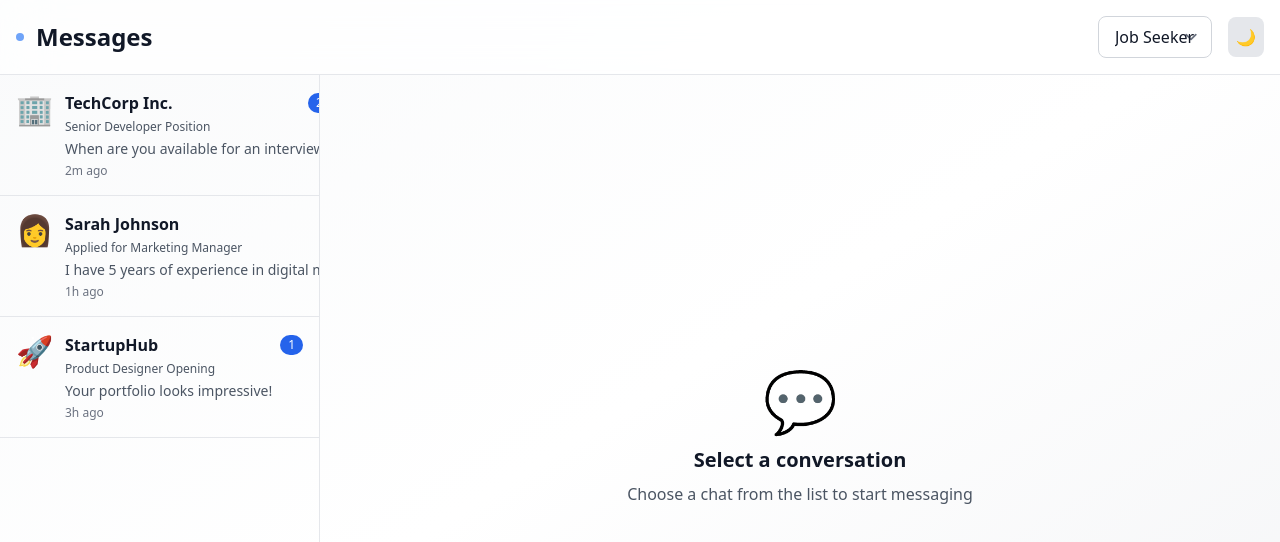
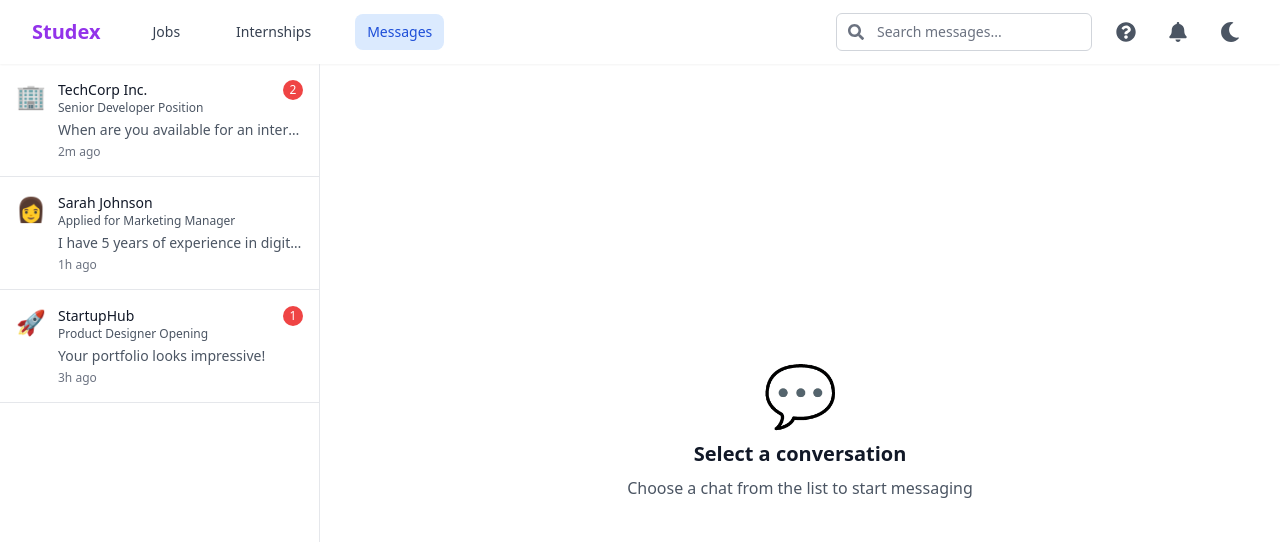
Before and after one commit to NdegeSimon/StudentsHub, a React (Vite) app in the folder client/: page /messages in a window 1280 px wide. Shown: the top 542 px of the page. Built offline with nearby package versions, Linux system fonts and the light colour scheme.

Commit message:
add temes

```diff
--- a/client/src/context/ThemeContext.jsx
+++ b/client/src/context/ThemeContext.jsx
@@ -1,50 +1,32 @@
-import { createContext, useContext, useState, useEffect } from 'react';
+import { createContext, useContext, useEffect, useState } from "react";
 
 const ThemeContext = createContext();
 
-export const ThemeProvider = ({ children }) => {
-  const [darkMode, setDarkMode] = useState(() => {
-    // Check for saved theme preference or use system preference
-    if (typeof window !== 'undefined') {
-      const savedTheme = localStorage.getItem('darkMode');
-      if (savedTheme !== null) {
-        return JSON.parse(savedTheme);
-      }
-      return window.matchMedia('(prefers-color-scheme: dark)').matches;
-    }
-    return false;
-  });
+export function ThemeProvider({ children }) {
+  const [darkMode, setDarkMode] = useState(
+    () => localStorage.getItem("theme") === "dark"
+  );
 
-  // Save preference to localStorage when it changes
   useEffect(() => {
-    localStorage.setItem('darkMode', JSON.stringify(darkMode));
-    // Add or remove dark class from document element and body
     const root = document.documentElement;
-    const body = document.body;
 
     if (darkMode) {
-      root.classList.add('dark');
-      body.classList.add('dark');
-      body.style.backgroundColor = '#111827';
-      body.style.color = '#f3f4f6';
+      root.classList.add("dark");
+      localStorage.setItem("theme", "dark");
     } else {
-      root.classList.remove('dark');
-      body.classList.remove('dark');
-      body.style.backgroundColor = '';
-      body.style.color = '';
+      root.classList.remove("dark");
+      localStorage.setItem("theme", "light");
     }
   }, [darkMode]);
 
-  const toggleDarkMode = () => setDarkMode(prev => !prev);
+  const toggleDarkMode = () => setDarkMode(!darkMode);
 
   return (
     <ThemeContext.Provider value={{ darkMode, toggleDarkMode }}>
-      <div className={darkMode ? 'dark' : ''}>
-        {children}
-      </div>
+      {children}
     </ThemeContext.Provider>
   );
-};
+}
 
 export const useTheme = () => {
   const context = useContext(ThemeContext);
--- a/client/src/pages/JobsPage.jsx
+++ b/client/src/pages/JobsPage.jsx
@@ -2,8 +2,10 @@ import React, { useState } from "react";
 import { Search, Bell, Settings, HelpCircle } from "lucide-react";
 import { Link } from "react-router-dom";
 import JobCard from "../components/JobCard";
+import { useTheme } from "../context/ThemeContext";
 
 export default function JobsPage() {
+  const { darkMode } = useTheme();
   const [searchText, setSearchText] = useState("");
   const [activeFilter, setActiveFilter] = useState("All");
   const [filterType, setFilterType] = useState("All");
@@ -101,13 +103,14 @@ export default function JobsPage() {
   };
 
   return (
-    <div className="min-h-screen bg-gray-100">
+    <div className={`min-h-screen ${darkMode ? 'dark bg-gray-900' : 'bg-gray-50'}`}>
+      <div className={`min-h-screen ${darkMode ? 'bg-gray-900' : 'bg-white'}`}>
       {/* Navigation Bar */}
-      <header className="bg-white shadow-sm">
+      <header className={`bg-${darkMode ? 'gray-800' : 'white'} shadow-sm`}>
         <div className="max-w-7xl mx-auto px-4 sm:px-6 lg:px-8">
           <div className="flex justify-between h-16 items-center">
             <div className="flex items-center">
-              <h1 className="text-xl font-bold text-purple-600">Studex</h1>
+              <h1 className={`text-xl font-bold text-${darkMode ? 'purple-400' : 'purple-600'}`}>Studex</h1>
               <nav className="hidden md:ml-10 md:flex space-x-8">
                 <Link to="/jobs" className="text-purple-900 hover:text-purple-700 px-3 py-2 text-sm font-medium">Jobs</Link>
                 <Link to="#" className="text-purple-900 hover:text-purple-700 px-3 py-2 text-sm font-medium">Internships</Link>
@@ -212,6 +215,7 @@ export default function JobsPage() {
           <div>Career Tips / Blog</div>
         </div>
       </footer>
+      </div>
     </div>
   );
 }
--- a/client/src/pages/Signup.jsx
+++ b/client/src/pages/Signup.jsx
@@ -1,6 +1,6 @@
 import React, { useState, useEffect } from "react";
 import { useNavigate, Link } from "react-router-dom";
-import { FaGoogle, FaGithub, FaFacebook, FaEye, FaEyeSlash, FaCheckCircle, FaTimesCircle, FaInfoCircle, FaArrowRight, FaSun, FaMoon } from "react-icons/fa";
+import { FaGoogle, FaGithub, FaFacebook, FaEye, FaEyeSlash, FaCheckCircle, FaTimesCircle, FaInfoCircle, FaArrowRight } from "react-icons/fa";
 import { FiUser, FiMail, FiLock, FiCopy, FiCheck, FiAlertCircle } from "react-icons/fi";
 import { motion, AnimatePresence } from "framer-motion";
 import { googleProvider } from "./firebase.js";
@@ -310,8 +310,6 @@ const Signup = () => {
             </div>
           </motion.div>
 
-          {/* User Type */}
-
           {/* Email */}
           <motion.div className="space-y-1" variants={itemVariants}>
             <div className="relative">
--- a/client/src/pages/messages.jsx
+++ b/client/src/pages/messages.jsx
@@ -1,8 +1,12 @@
 import { useState } from 'react';
+import { Link, NavLink, useNavigate } from 'react-router-dom';
+import { FaSearch, FaBell, FaQuestionCircle, FaSun, FaMoon } from 'react-icons/fa';
+import { useTheme } from '../context/ThemeContext';
 
 export default function MessagingSystem() {
-  const [darkMode, setDarkMode] = useState(false);
+  const { darkMode, toggleDarkMode } = useTheme();
   const [selectedChat, setSelectedChat] = useState(null);
+  const navigate = useNavigate();
   const [messageInput, setMessageInput] = useState('');
   const [userType, setUserType] = useState('jobseeker'); // 'jobseeker' or 'employer'
 
@@ -77,61 +81,117 @@ export default function MessagingSystem() {
       return conv;
     });
 
-    setConversations(updatedConversations);
-    setSelectedChat(updatedConversations.find(c => c.id === selectedChat.id));
     setMessageInput('');
+
+    // Auto-scroll to bottom
+    setTimeout(() => {
+      const messagesContainer = document.querySelector('.messages-container');
+      if (messagesContainer) {
+        messagesContainer.scrollTop = messagesContainer.scrollHeight;
+      }
+    }, 100);
   };
 
   return (
-    <div className={`h-screen flex flex-col transition-all duration-500 ${
+    <div className="flex flex-col min-h-screen">
+      {/* Navigation Bar */}
+      <header className={`${darkMode ? 'bg-gray-800' : 'bg-white'} shadow-sm`}>
+        <div className="max-w-7xl mx-auto px-4 sm:px-6 lg:px-8">
+          <div className="flex justify-between h-16 items-center">
+            <div className="flex items-center">
+              <Link to="/" className={`text-xl font-bold ${
+                darkMode ? 'text-purple-400 hover:text-purple-300' : 'text-purple-600 hover:text-purple-800'
+              } transition-colors`}>
+                Studex
+              </Link>
+              <nav className="hidden md:ml-10 md:flex space-x-8">
+                <Link
+                  to="/jobs"
+                  className={`${
+                    darkMode ? 'text-gray-300 hover:text-white' : 'text-gray-700 hover:text-gray-900'
+                  } px-3 py-2 text-sm font-medium transition-colors`}
+                >
+                  Jobs
+                </Link>
+                <Link
+                  to="#"
+                  className={`${
+                    darkMode ? 'text-gray-300 hover:text-white' : 'text-gray-700 hover:text-gray-900'
+                  } px-3 py-2 text-sm font-medium transition-colors`}
+                >
+                  Internships
+                </Link>
+                <NavLink
+                  to="/messages"
+                  className={({ isActive }) =>
+                    `px-3 py-2 rounded-lg text-sm font-medium transition-colors ${
+                      isActive
+                        ? darkMode
+                          ? 'bg-blue-900 text-white'
+                          : 'bg-blue-100 text-blue-700'
+                        : darkMode
+                          ? 'text-gray-300 hover:bg-gray-700'
+                          : 'text-gray-700 hover:bg-gray-100'
+                    }`
+                  }
+                >
+                  Messages
+                </NavLink>
+              </nav>
+            </div>
+
+            <div className="flex items-center space-x-4">
+              <div className="relative">
+                <div className="absolute inset-y-0 left-0 pl-3 flex items-center pointer-events-none">
+                  <FaSearch className={`h-4 w-4 ${darkMode ? 'text-gray-400' : 'text-gray-500'}`} />
+                </div>
+                <input
+                  type="text"
+                  className={`block w-full pl-10 pr-3 py-2 border ${
                     darkMode
-        ? 'bg-gradient-to-br from-gray-900 via-gray-800 to-gray-900'
-        : 'bg-gradient-to-br from-gray-50 via-white to-gray-100'
-    }`}>
-      {/* Header */}
-      <div className={`p-4 border-b backdrop-blur-xl transition-all duration-500 ${
-        darkMode
-          ? 'bg-gray-800 bg-opacity-50 border-gray-700'
-          : 'bg-white bg-opacity-70 border-gray-200'
-      }`}>
-        <div className="max-w-7xl mx-auto flex items-center justify-between">
-          <div className="flex items-center gap-3">
-            <div className={`w-2 h-2 rounded-full animate-pulse ${
-              darkMode ? 'bg-purple-500' : 'bg-blue-500'
-            }`}></div>
-            <h1 className={`text-2xl font-bold ${darkMode ? 'text-white' : 'text-gray-900'}`}>
-              Messages
-            </h1>
+                      ? 'border-gray-600 bg-gray-700 text-white placeholder-gray-400 focus:ring-purple-500 focus:border-purple-500'
+                      : 'border-gray-300 bg-white text-gray-900 placeholder-gray-500 focus:ring-purple-500 focus:border-purple-500'
+                  } rounded-md leading-5 focus:outline-none sm:text-sm transition-colors`}
+                  placeholder="Search messages..."
+                />
               </div>
-          <div className="flex items-center gap-4">
-            {/* User Type Selector */}
-            <select
-              value={userType}
-              onChange={(e) => setUserType(e.target.value)}
-              className={`px-4 py-2 rounded-lg border transition-all ${
-                darkMode
-                  ? 'bg-gray-700 text-white border-gray-600'
-                  : 'bg-white text-gray-900 border-gray-300'
-              }`}
+
+              <button
+                className={`p-2 rounded-full ${
+                  darkMode ? 'text-gray-300 hover:text-white' : 'text-gray-600 hover:text-gray-900'
+                } focus:outline-none transition-colors`}
               >
-              <option value="jobseeker">Job Seeker</option>
-              <option value="employer">Employer</option>
-            </select>
-            {/* Dark Mode Toggle */}
+                <FaQuestionCircle className="h-5 w-5" />
+              </button>
               <button
-              onClick={() => setDarkMode(!darkMode)}
-              className={`p-2 rounded-lg transition-all ${
-                darkMode ? 'bg-gray-700 text-yellow-400' : 'bg-gray-200 text-gray-700'
-              }`}
+                className={`p-2 rounded-full ${
+                  darkMode ? 'text-gray-300 hover:text-white' : 'text-gray-600 hover:text-gray-900'
+                } focus:outline-none transition-colors`}
               >
-              {darkMode ? '☀️' : '🌙'}
+                <FaBell className="h-5 w-5" />
+              </button>
+              <button
+                onClick={toggleDarkMode}
+                className={`p-2 rounded-full ${
+                  darkMode ? 'text-yellow-300 hover:text-yellow-200' : 'text-gray-600 hover:text-gray-900'
+                } focus:outline-none transition-colors`}
+                aria-label={darkMode ? 'Switch to light mode' : 'Switch to dark mode'}
+              >
+                {darkMode ? (
+                  <FaSun className="h-5 w-5" />
+                ) : (
+                  <FaMoon className="h-5 w-5" />
+                )}
               </button>
             </div>
           </div>
         </div>
+      </header>
 
       {/* Main Content */}
-      <div className="flex-1 flex max-w-7xl mx-auto w-full overflow-hidden">
+      <div className="flex-1 flex max-w-7xl mx-auto w-full overflow-hidden bg-opacity-70 ${
+        darkMode ? 'bg-gray-900' : 'bg-white'
+      }">
         {/* Conversations List */}
         <div className={`w-80 border-r overflow-y-auto transition-all duration-500 ${
           darkMode ? 'border-gray-700' : 'border-gray-200'
@@ -141,23 +201,25 @@ export default function MessagingSystem() {
               key={conv.id}
               onClick={() => setSelectedChat(conv)}
               className={`w-full p-4 flex items-start gap-3 border-b transition-all hover:bg-opacity-50 ${
-                selectedChat?.id === conv.id
+                selectedChat && selectedChat.id === conv.id
                   ? darkMode
                     ? 'bg-purple-900 bg-opacity-30'
                     : 'bg-blue-50'
                   : darkMode
                     ? 'border-gray-700 hover:bg-gray-800'
-                    : 'border-gray-200 hover:bg-gray-50'
+                    : 'border-gray-200 hover:bg-gray-100'
               }`}
             >
-              <div className="text-3xl">{conv.avatar}</div>
-              <div className="flex-1 text-left">
-                <div className="flex items-center justify-between mb-1">
-                  <h3 className={`font-semibold ${darkMode ? 'text-white' : 'text-gray-900'}`}>
+              <div className="flex-shrink-0 text-2xl">
+                {conv.avatar}
+              </div>
+              <div className="text-left flex-1 min-w-0">
+                <div className="flex justify-between items-center">
+                  <h3 className={`text-sm font-medium truncate ${darkMode ? 'text-white' : 'text-gray-900'}`}>
                     {conv.name}
                   </h3>
                   {conv.unread > 0 && (
-                    <span className="bg-blue-600 text-white text-xs px-2 py-0.5 rounded-full">
+                    <span className="bg-red-500 text-white text-xs rounded-full h-5 w-5 flex items-center justify-center">
                       {conv.unread}
                     </span>
                   )}
--- a/client/tailwind.config.js
+++ b/client/tailwind.config.js
@@ -1,21 +1,6 @@
 /** @type {import('tailwindcss').Config} */
 module.exports = {
-  darkMode: ['class'],
   darkMode: 'class',
-  variants: {
-    extend: {
-      backgroundColor: ['dark'],
-      textColor: ['dark'],
-      borderColor: ['dark'],
-      ringColor: ['dark'],
-      ringOffsetColor: ['dark'],
-      ringOffsetWidth: ['dark'],
-      ringOpacity: ['dark'],
-      ringWidth: ['dark'],
-      boxShadow: ['dark'],
-      opacity: ['dark'],
-    },
-  },
   content: [
     "./index.html",
     "./src/**/*.{js,ts,jsx,tsx}",
@@ -23,6 +8,9 @@ module.exports = {
   ],
   theme: {
     extend: {
+      colors: {
+        // Add any custom colors here
+      },
       animation: {
         blob: "blob 7s infinite",
       },
```
Also changed, not shown: client/src/main.jsx (+9 -6 lines). Lines whose indentation alone changed are shown as unchanged.
